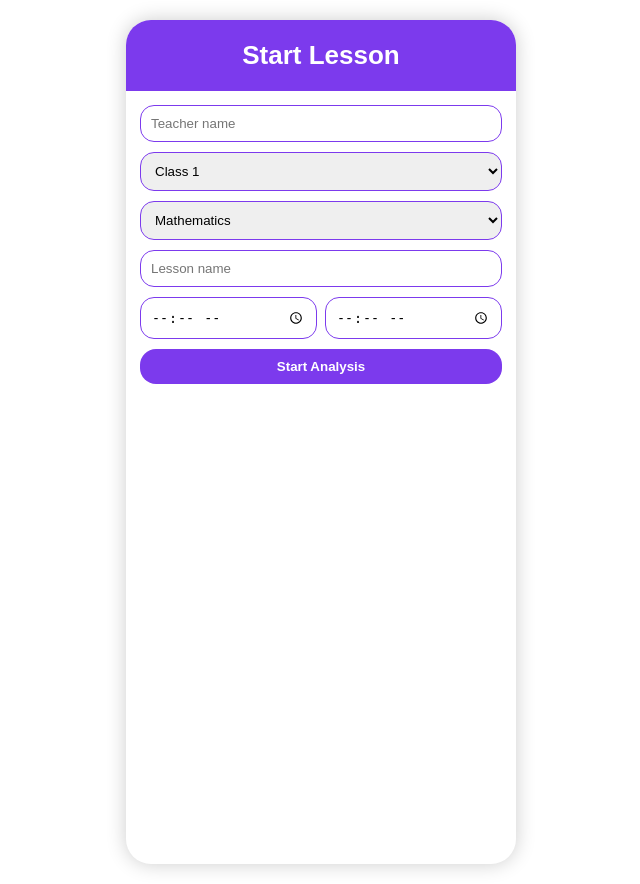
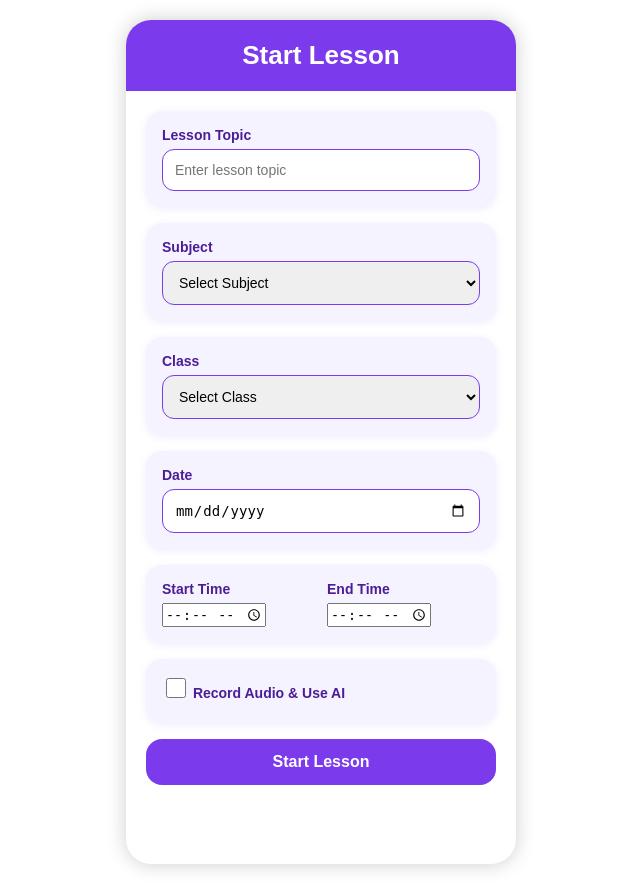
Before and after one commit to Adir23/EyeClass, a Flask app: page /start in a window 1280 px wide. Shown: the whole page, without its empty margins (319-959 px from the left). Run offline with Flask 3, Linux system fonts and the light colour scheme.

Commit message:
Added home screen and upgraded lesson creation screen

```diff
--- a/dashboard/Dashboard/app.py
+++ b/dashboard/Dashboard/app.py
@@ -4,20 +4,28 @@ from flask import Flask, render_template, request, redirect, session
 app = Flask(__name__)
 app.secret_key = "eyeclass-secret"
 
+
+@app.route("/")
+def home():
+    return render_template("home.html")
+
+
 @app.route("/start", methods=["GET", "POST"])
 def start():
     if request.method == "POST":
-        session["teacher"] = request.form["teacher"]
+        session.clear()
         session["class"] = request.form["class"]
         session["subject"] = request.form["subject"]
         session["lesson"] = request.form["lesson"]
         session["time"] = f'{request.form["start_time"]} – {request.form["end_time"]}'
-        return redirect("/")
+        return redirect("/dashboard")
+
     return render_template("start.html")
 
-@app.route("/")
+
+@app.route("/dashboard")
 def dashboard():
-    required = ["teacher", "class", "subject", "lesson", "time"]
+    required = ["class", "subject", "lesson", "time"]
     if not all(k in session for k in required):
         return redirect("/start")
 
@@ -46,10 +54,12 @@ def dashboard():
         ]
     )
 
-@app.route("/logout")
-def logout():
+
+@app.route("/new-lesson")
+def new_lesson():
     session.clear()
     return redirect("/start")
 
+
 if __name__ == "__main__":
     app.run(debug=True)
--- a/dashboard/Dashboard/static/style.css
+++ b/dashboard/Dashboard/static/style.css
@@ -1,3 +1,4 @@
+/* ------------------- PHONE ------------------- */
 body {
     background: #ffffff;
     font-family: Arial, sans-serif;
@@ -22,154 +23,164 @@ body {
     font-weight: bold;
 }
 
-.lesson-info {
+/* ------------------- HOME ------------------- */
+.home-welcome {
     text-align: center;
-    padding: 12px;
+    padding: 24px 14px;
 }
 
-.lesson-name {
-    font-size: 22px;
+.home-title {
+    font-size: 26px;
     font-weight: bold;
+    color: #4c1d95;
+    margin-bottom: 6px;
 }
 
-.lesson-time {
-    font-size: 18px;
-    color: #5b21b6;
+.home-subtitle {
+    font-size: 16px;
+    color: #6d28d9;
 }
 
-.section {
+.home-actions {
+    display: grid;
+    grid-template-columns: repeat(2, 1fr);
+    gap: 16px;
     padding: 14px;
 }
 
-.center-title {
-    text-align: center;
-    color: #7c3aed;
+.home-card {
+    padding: 20px;
+    border-radius: 24px;
+    text-decoration: none;
+    color: white;
+    position: relative;
+    display: flex;
+    flex-direction: column;
+    align-items: center;
+    justify-content: center;
+    transition: transform 0.3s ease, box-shadow 0.3s ease;
+    min-height: 140px;
+    background: linear-gradient(135deg,#7c3aed,#a78bfa);
+    box-shadow: 0 4px 15px rgba(0,0,0,0.1);
 }
 
-.classroom {
-    display: grid;
-    grid-template-columns: repeat(3, 1fr);
-    gap: 18px;
-    background: #f3f4f6;
-    padding: 18px;
-    border-radius: 14px;
-    justify-items: center;
+.home-card:hover {
+    transform: translateY(-8px) scale(1.03);
+    box-shadow: 0 12px 25px rgba(0,0,0,0.2);
 }
 
-.spot {
-    width: 55px;
-    height: 55px;
+.card-icon {
+    font-size: 40px;
+    background: rgba(255,255,255,0.2);
+    padding: 14px;
     border-radius: 50%;
-    position: relative;
-}
-
-.spot::after {
-    content: attr(data-value) "%";
-    position: absolute;
-    inset: 0;
+    margin-bottom: 12px;
     display: flex;
     align-items: center;
     justify-content: center;
-    opacity: 0;
-    font-weight: bold;
 }
 
-.spot:hover::after {
-    opacity: 1;
+.card-title {
+    font-size: 18px;
+    font-weight: bold;
+    margin-bottom: 6px;
 }
 
-.green { background: #22c55e; }
-.green::after { color: #14532d; }
-
-.yellow { background: #facc15; }
-.yellow::after { color: #713f12; }
-
-.red { background: #ef4444; }
-.red::after { color: #7f1d1d; }
-
-.tabs {
-    display: flex;
-    justify-content: space-around;
-    padding: 10px;
+.card-desc {
+    font-size: 14px;
+    text-align: center;
+    line-height: 1.3;
 }
 
-.tab {
-    padding: 10px 18px;
-    border-radius: 20px;
-    background: #ede9fe;
-    font-weight: bold;
-    cursor: pointer;
+.gradient1 { background: linear-gradient(135deg,#60a5fa,#6bb2f6); color: #1e293b;}
+.gradient2 { background: linear-gradient(135deg,#facc15,#fcd34d); color: #1e293b; }
+.gradient3 { background: linear-gradient(135deg,#22c55e,#86efac); color: #1e293b; }
+.gradient4 { background: linear-gradient(135deg,#f87171,#fca5a5); color: #1e293b; }
+.gradient5 { background: linear-gradient(135deg,#d8b4fe,#c4b5fd); color: #1e293b; }
+.gradient6 { background: linear-gradient(135deg,#a5f3fc,#67e8f9); color: #1e293b; }
+
+.disabled { opacity: 0.7; pointer-events: none; }
+
+/* ------------------- CREATE LESSON ------------------- */
+.section {
+    padding: 20px;
 }
 
-.tab.active {
-    background: #7c3aed;
-    color: white;
+.form-card {
+    background: #f5f3ff;
+    padding: 16px;
+    border-radius: 16px;
+    margin-bottom: 16px;
+    box-shadow: 0 2px 8px rgba(124,58,237,0.1);
 }
 
-.tab-content {
-    display: none;
-    padding: 14px;
+.form-card label {
+    display: block;
+    margin-bottom: 6px;
+    font-weight: 600;
+    color: #4c1d95;
+    font-size: 14px;
 }
 
-.tab-content.active {
-    display: block;
+.input, select {
+    width: 100%;
+    padding: 12px;
+    border-radius: 12px;
+    border: 1px solid #7c3aed;
+    font-size: 14px;
+    box-sizing: border-box;
+    transition: all 0.2s ease;
 }
 
-.overview-grid {
-    display: grid;
-    grid-template-columns: repeat(2, 1fr);
+.input:focus, select:focus {
+    outline: none;
+    border-color: #a78bfa;
+    box-shadow: 0 0 6px rgba(124,58,237,0.3);
+}
+
+.time-row {
+    display: flex;
     gap: 12px;
 }
 
-.overview-card {
-    background: #f5f3ff;
-    padding: 14px;
-    border-radius: 12px;
-    text-align: center;
+.time-row div {
+    flex: 1;
 }
 
-.overview-title {
+.switch-card {
+    display: flex;
+    align-items: center;
+    gap: 10px;
+    font-weight: 600;
+    color: #1e293b;
     font-size: 14px;
-    color: #5b21b6;
 }
 
-.overview-value {
-    font-size: 20px;
-    font-weight: bold;
-    color: #7c3aed;
+.switch-card input[type="checkbox"] {
+    width: 20px;
+    height: 20px;
+    accent-color: #7c3aed;
 }
 
-.graph-switch {
-    display: flex;
-    justify-content: center;
-    gap: 10px;
-    margin-bottom: 6px;
+.main-btn {
+    width: 100%;
+    padding: 14px;
+    background: #7c3aed;
+    color: #fff;
+    border: none;
+    border-radius: 16px;
+    font-weight: bold;
+    font-size: 16px;
+    cursor: pointer;
+    transition: all 0.2s ease;
 }
 
-.graph-switch button {
-    padding: 6px 14px;
-    border-radius: 14px;
-    border: none;
-    background: #a78bfa;
-    color: white;
-    cursor: pointer;
+.main-btn:hover {
+    transform: scale(1.03);
+    box-shadow: 0 4px 12px rgba(124,58,237,0.4);
 }
 
-.graph-switch button.active {
-    background: #7c3aed;
-}
-
-.avg-label {
-    text-align: center;
-    font-weight: bold;
-    color: #7c3aed;
-    margin-bottom: 6px;
-}
-
-canvas {
-    max-height: 230px;
-}
-
+/* ------------------- ANALYSIS ------------------- */
 .suggestion-card {
     display: grid;
     gap: 6px;
@@ -218,45 +229,11 @@ canvas {
     cursor: pointer;
 }
 
-.input {
+/* ------------------- LOGO ------------------- */
+.logo {
     width: 100%;
-    padding: 10px;
-    margin-bottom: 10px;
-    border-radius: 14px;
-    border: 1px solid #7c3aed;
-    box-sizing: border-box;
+    max-width: 800px;
+    height: auto;
+    display: block;
+    margin: 20px auto 0 auto;
 }
-
-.main-btn {
-    width: 100%;
-    padding: 10px;
-    background: #7c3aed;
-    color: white;
-    border: none;
-    border-radius: 16px;
-    font-weight: bold;
-    cursor: pointer;
-}
-
-.time-row {
-    display: flex;
-    gap: 8px;
-}
-
-.new-lesson-btn-container {
-    position: absolute;
-    bottom: 20px;
-    width: 100%;
-    display: flex;
-    justify-content: center;
-}
-
-.new-lesson-btn-container .main-btn {
-    background: #8039ea;
-    color: white;
-    width: 80%;
-    max-width: 280px;
-    text-decoration: none;
-    display: inline-block;
-    text-align: center;
-}
--- a/dashboard/Dashboard/templates/start.html
+++ b/dashboard/Dashboard/templates/start.html
@@ -1,6 +1,7 @@
 <!DOCTYPE html>
-<html>
+<html lang="en">
 <head>
+    <meta charset="UTF-8">
     <title>Start Lesson</title>
     <link rel="stylesheet" href="{{ url_for('static', filename='style.css') }}">
 </head>
@@ -10,34 +11,73 @@
     <div class="header">Start Lesson</div>
 
     <div class="section">
+
         <form method="post">
 
-            <input class="input" name="teacher" placeholder="Teacher name" required>
-
-            <select class="input" name="class">
-                <option>Class 1</option>
-                <option>Class 2</option>
-                <option>Class 3</option>
-            </select>
-
-            <select class="input" name="subject">
-                <option>Mathematics</option>
-                <option>English</option>
-                <option>Science</option>
-            </select>
-
-            <input class="input" name="lesson" placeholder="Lesson name">
-
-            <div class="time-row">
-                <input class="input" type="time" name="start_time" required>
-                <input class="input" type="time" name="end_time" required>
+            <div class="form-card">
+                <label>Lesson Topic</label>
+                <input class="input" name="lesson_topic" placeholder="Enter lesson topic" required>
             </div>
 
-            <button class="main-btn">Start Analysis</button>
+            <div class="form-card">
+                <label>Subject</label>
+                <select class="input" name="subject" required>
+                    <option disabled selected>Select Subject</option>
+                    <option>Mathematics</option>
+                    <option>English</option>
+                    <option>Science</option>
+                </select>
+            </div>
+
+            <div class="form-card">
+                <label>Class</label>
+                <select class="input" name="class" required>
+                    <option disabled selected>Select Class</option>
+                    <option>Class 1</option>
+                    <option>Class 2</option>
+                    <option>Class 3</option>
+                </select>
+            </div>
+
+            <div class="form-card">
+                <label>Date</label>
+                <input type="date" name="lesson_date" class="input" required>
+            </div>
+
+            <div class="form-card time-row">
+                <div>
+                    <label>Start Time</label>
+                    <input type="time" name="start_time" required>
+                </div>
+                <div>
+                    <label>End Time</label>
+                    <input type="time" name="end_time" required>
+                </div>
+            </div>
+
+            <div class="form-card switch-card">
+                <label>
+                    <input type="checkbox" name="record_audio">
+                    Record Audio & Use AI
+                </label>
+            </div>
+
+            <button class="main-btn">Start Lesson</button>
 
         </form>
+
     </div>
 </div>
 
+<script>
+    // Set default date to today in DD:MM:YYYY format
+    const dateInput = document.querySelector('input[name="lesson_date"]');
+    const today = new Date();
+    const dd = String(today.getDate()).padStart(2, '0');
+    const mm = String(today.getMonth() + 1).padStart(2, '0');
+    const yyyy = today.getFullYear();
+    dateInput.value = `${dd}-${mm}-${yyyy}`;
+</script>
+
 </body>
 </html>
```
Also changed, not shown: dashboard/Dashboard/templates/home.html (added, +66 -0 lines), dashboard/Dashboard/static/img/logo.png (added).
